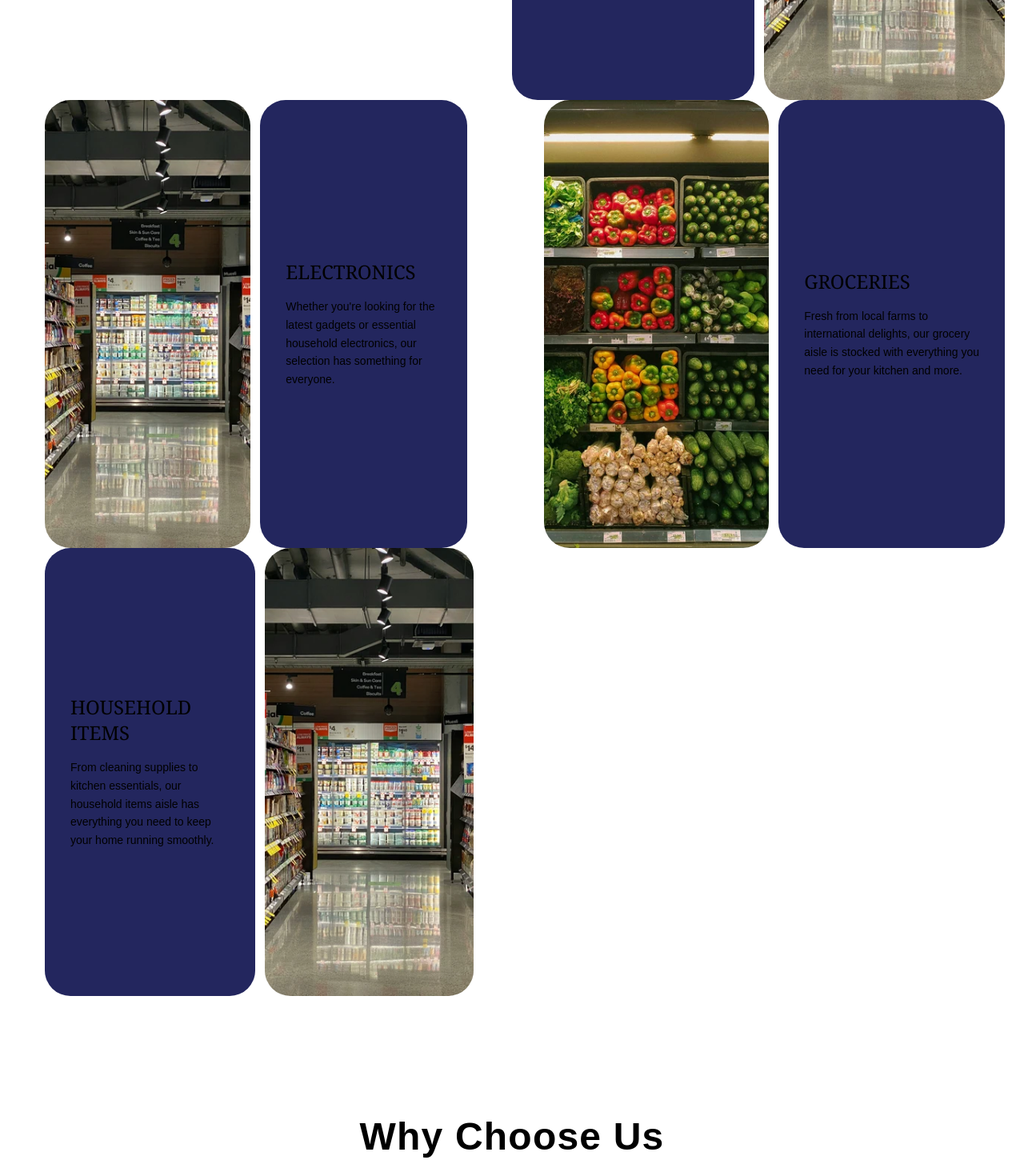
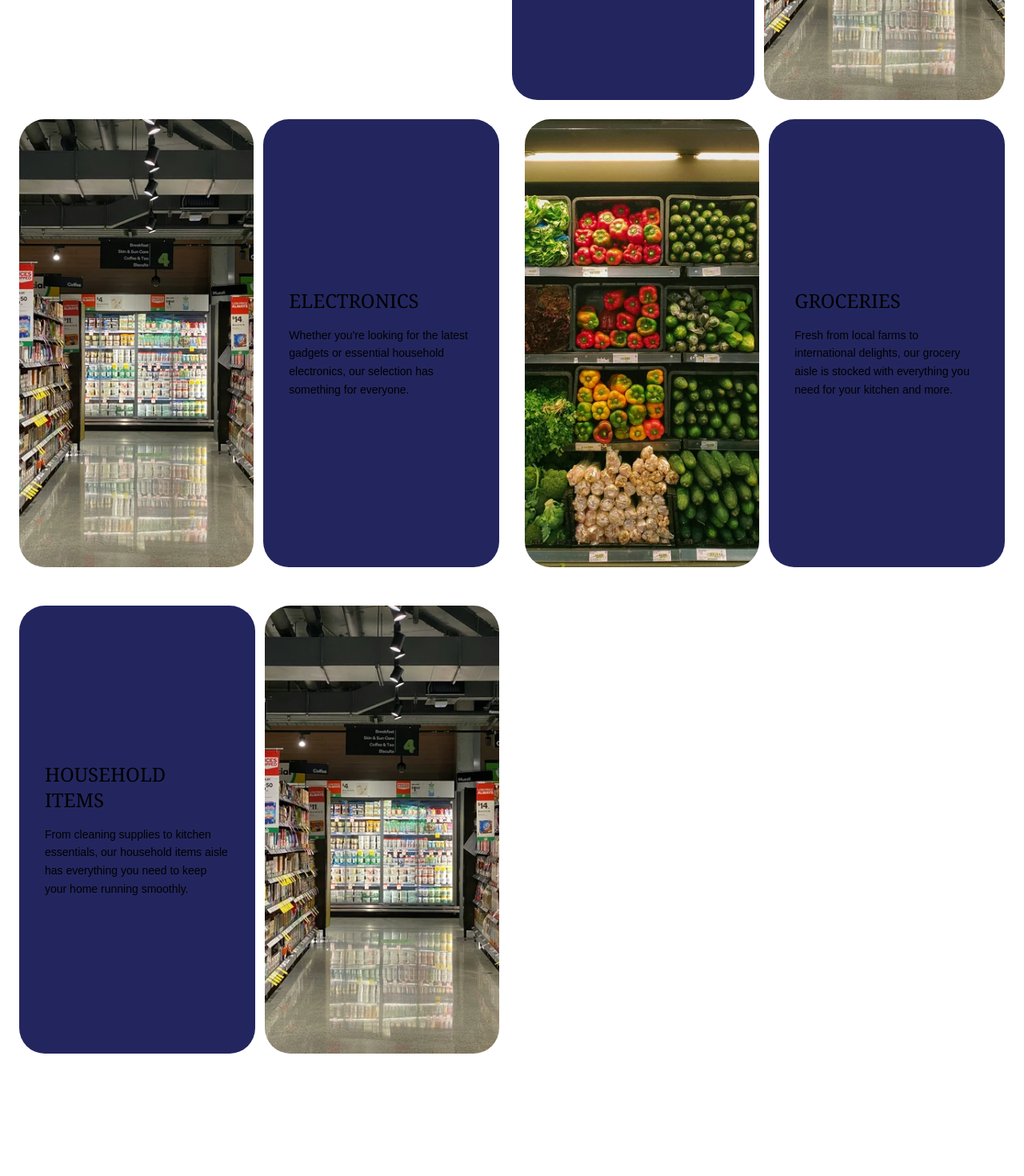
Before and after one commit to Eye-Kyu/County-supermarket, a Next.js app: page / in a window 1280 px wide. Shown: the part 1320-2790 px from the top of the page at 80% size. Built offline with nearby package versions, Linux system fonts and the light colour scheme.

Commit message:
almost sure bet

```diff
--- a/app/components/Services2.tsx
+++ b/app/components/Services2.tsx
@@ -22,46 +22,46 @@ export default function Services2() {
           </div>
         </div>
         {/*</section>*/}
-        <section className="flex">
+        <section className="flex py-6">
           <div className="w-1/2 pr-4">
             <AisleCard
               title="ELECTRONICS"
               text="Whether you're looking for the latest gadgets or essential household electronics, our selection has something for everyone."
               image="/Images/Hero/hero1.webp"
-              className="pl-8 pr-8"
+              className=""
               reverse
             />
           </div>
           {/* RIGHT TITLE */}
-          <div className="w-1/2 ml-4">
+          <div className="w-1/2 pl-4">
             <AisleCard
               title="GROCERIES"
               text="Fresh from local farms to international delights, our grocery aisle is stocked with everything you need for your kitchen and more."
               image="/Images/Hero/Groceries.webp"
               reverse
-              className="pl-8"
+              className=""
             />
           </div>
         </section>
 
         {/*</section>*/}
-        <section className="flex">
+        <section className="flex py-6">
           <div className="w-1/2 pr-4">
             <AisleCard
               title="HOUSEHOLD ITEMS"
               text="From cleaning supplies to kitchen essentials, our household items aisle has everything you need to keep your home running smoothly."
               image="/Images/Hero/hero1.webp"
-              className="pl-8 pr-8"
+              className=""
             />
           </div>
           {/* RIGHT TITLE */}
-          <div className="w-1/2 ml-4 hidden">
+          <div className="w-1/2 pl-4 hidden">
             <AisleCard
               title="GROCERIES"
               text="Fresh from local farms to international delights, our grocery aisle is stocked with everything you need for your kitchen and more."
               image="/Images/Hero/Groceries.webp"
               reverse
-              className="pl-8"
+              className=""
             />
           </div>
         </section>
```
